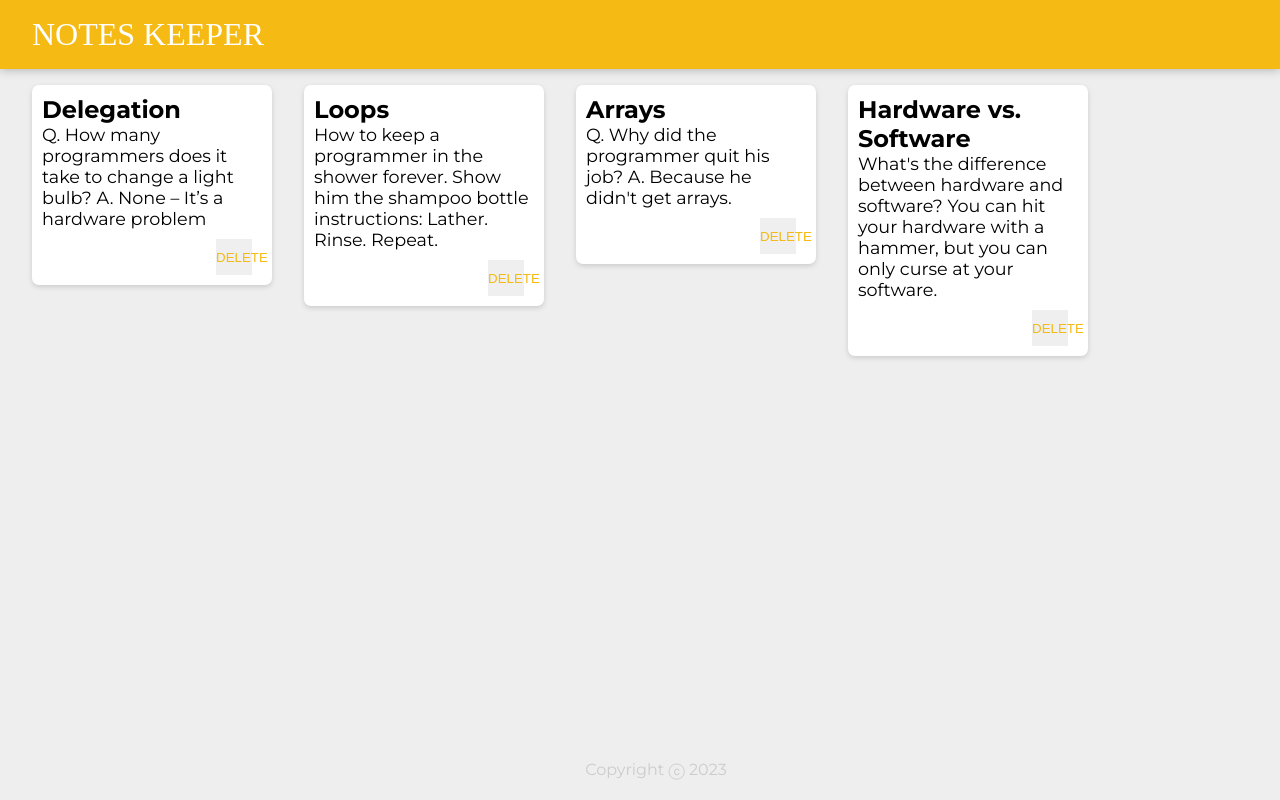
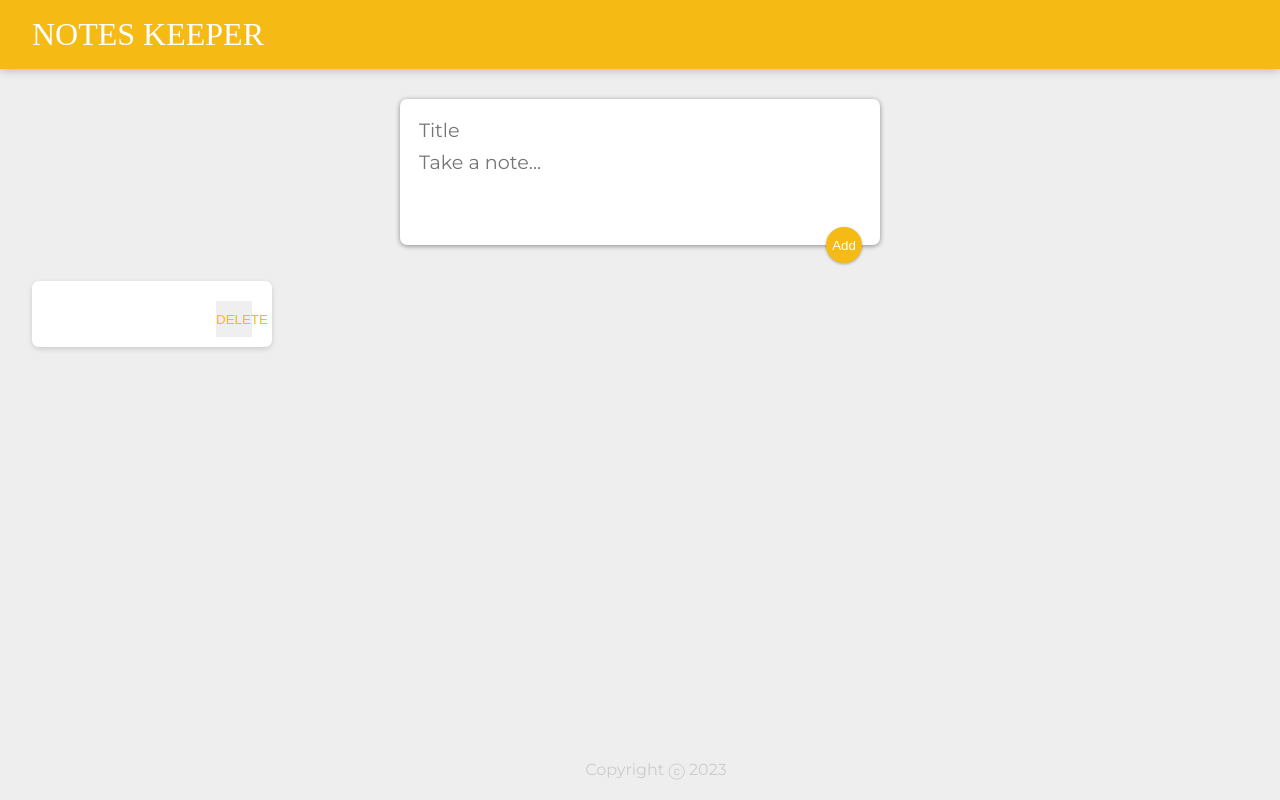
Before and after one commit to fasih124/My-First-React-App, a React (Vite) app: page / in a window 1280 px wide. Built offline with nearby package versions, Linux system fonts and the light colour scheme; a web font is replaced by a local one.

Commit message:
fixed typo and comment un-nessecary code

```diff
--- a/src/App.jsx
+++ b/src/App.jsx
@@ -1,19 +1,25 @@
 import Header from "./component/Header";
 import Footer from "./component/Footer";
 import Note from "./component/Note";
-import notes from "./notes";
+import CreateArea from "./component/CreateArea";
+// import notes from "./notes";
 
 function App() {
   return (
     <>
       <Header />
-      {notes.map((noteEntry) => (
+      <CreateArea />
+      {
+      /* {notes.map((noteEntry) => (
         <Note
           key={noteEntry.key}
           heading={noteEntry.title}
           description={noteEntry.content}
         />
-      ))}
+      ))} */
+      }
+      <Note key={1} title="Note title" content="Note content" />
+
       <Footer />
     </>
   );
```
